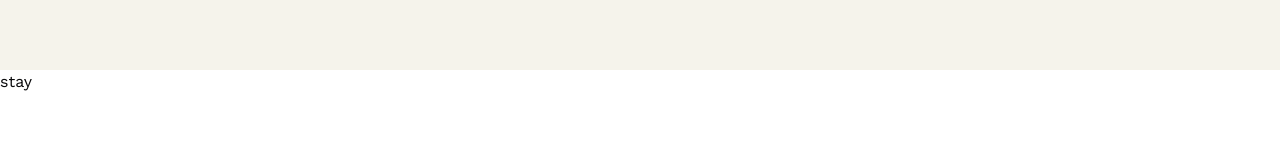
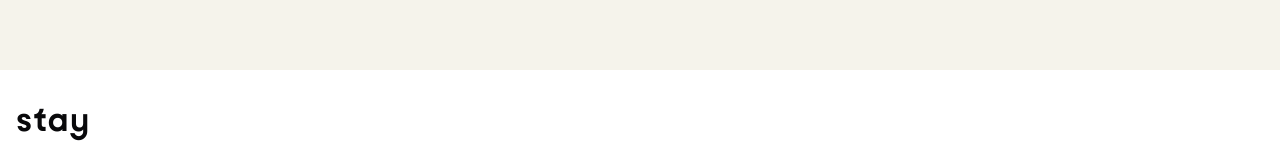
Before and after one commit to arvindeva/titik-dua, a Next.js app: page / in a window 1280 px wide. Shown: the part 1268-1435 px from the top of the page. Before the commit the page ends 1362 px from the top, so only its background shows below. Built offline with nearby package versions, Linux system fonts and the light colour scheme.

Commit message:
begin with stay, goodnight

```diff
--- a/components/home/stay.tsx
+++ b/components/home/stay.tsx
@@ -1,7 +1,12 @@
+import { kobe } from '@/app/fonts/fonts';
+import { cn } from '@/lib/utils';
+
 export default function Stay() {
   return (
-    <section className="bg-white w-full">
-      <h1>stay</h1>
+    <section className="bg-white w-full py-5 px-4">
+      <h1 className={cn('text-[40px] font-bold tracking-wide', kobe.className)}>
+        stay
+      </h1>
       <div className="carousel" />
     </section>
   );
```
